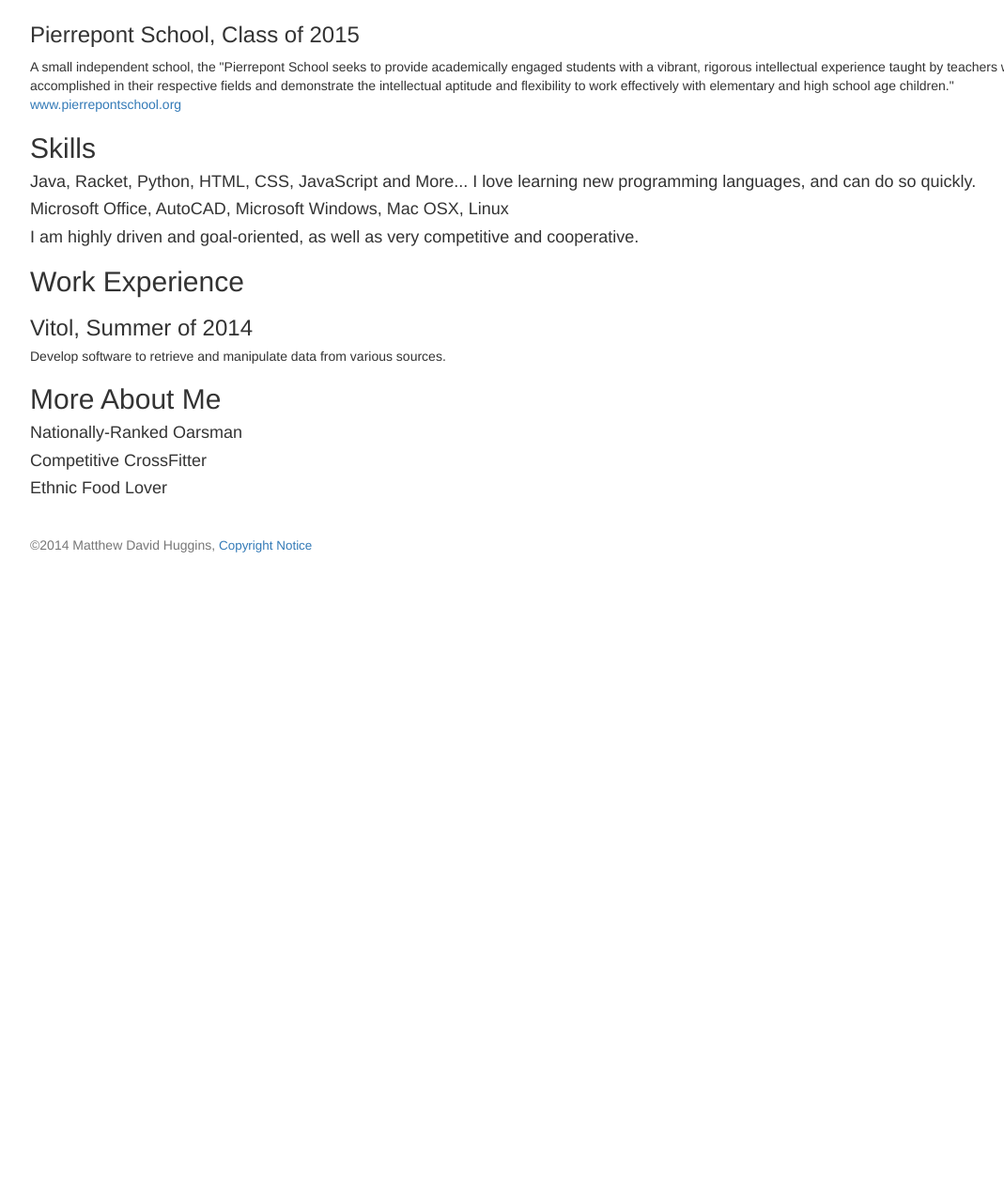
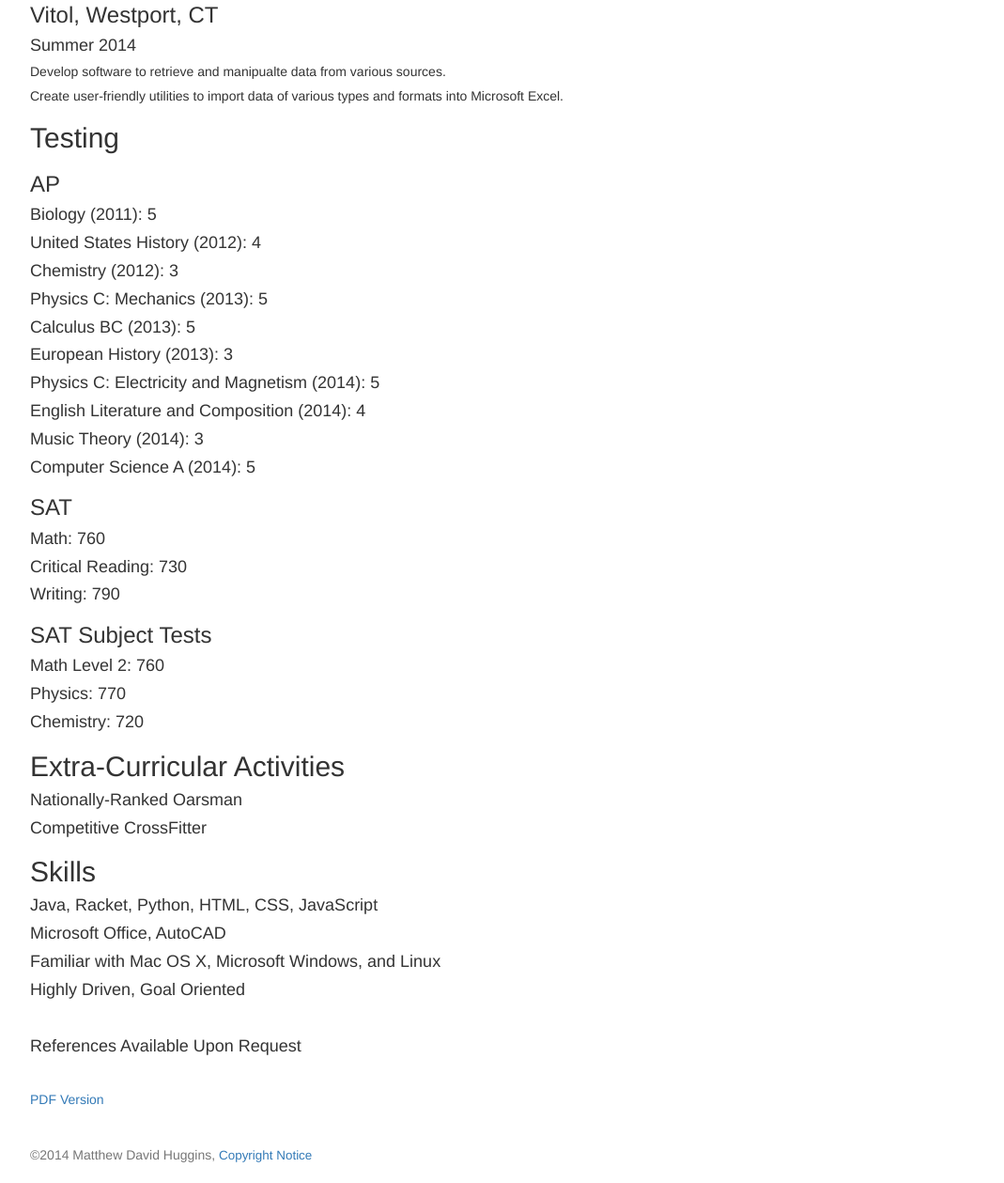
Before and after one commit to mdhuggins/mdhuggins.github.io, a plain HTML site: page index.html in a window 1280 px wide. Shown: the part 369-1628 px from the top of the page at 94% size, without its empty margins (38-1107 px from the left). Before the commit the page ends 979 px from the top, so only its background shows below. Drawn offline with nearby package versions, Linux system fonts and the light colour scheme.

Commit message:
Update index.html

```diff
--- a/index.html
+++ b/index.html
@@ -59,40 +59,75 @@
             </div>
     </noscript>
 
-    <!-- Main jumbotron for a primary marketing message or call to action -->
+    <!-- Main jumbotron for a primary marketing message or call to action
     <div id="jumbotron" class="jumbotron">
         <div class="container">
             <h1>Hello World!</h1>
             <p>This site is very early in its development! Eventually it will be a fully functioning personal site/web resume.
                 </p>
         </div>
-    </div>
+    </div>-->
 
 
     <div class="container theme-showcase" role="main">
 
+        <div class="page-header">
+            <h1>Matthew Huggins</h1>
+        </div>
+
         <h2 style="margin-top:0">Education</h2>
         <h3>Pierrepont School, Class of 2015</h3>
         <p>
-        A small independent school, the "Pierrepont School seeks to provide academically engaged students with a vibrant, rigorous intellectual experience taught by teachers who are accomplished in their respective fields and demonstrate the intellectual aptitude and flexibility to work effectively with elementary and high school age children."
-        <br><a href="http://www.pierrepontschool.org/" target="_blank">www.pierrepontschool.org</a>
+        A small, independent, liberal arts elementary and high school in Westport, CT.
         </p>
-        <h2>Skills</h2>
-        <h4>Java, Racket, Python, HTML, CSS, JavaScript and More... I love learning new programming languages, and can do so quickly.</h4>
-        <h4>Microsoft Office, AutoCAD, Microsoft Windows, Mac OSX, Linux</h4>
-        <h4>I am highly driven and goal-oriented, as well as very competitive and cooperative.</h4>
 
-        <h2>Work Experience</h2>
-        <h3>Vitol, Summer of 2014</h3>
+        <h2>Experience</h2>
+        <h3>Vitol, Westport, CT</h3>
+        <h4>Summer 2014</h4>
+        <h5>Develop software to retrieve and manipualte data from various sources.
+        </h5>
         <h5>
-        Develop software to retrieve and manipulate data from various sources.
+
+            Create user-friendly utilities to import data of various types and formats into Microsoft Excel.
         </h5>
-        <h2>More About Me</h2>
+
+        <h2>Testing</h2>
+        <h3>AP</h3>
+        <h4>Biology (2011): 5</h4>
+        <h4>United States History (2012): 4</h4>
+        <h4>Chemistry (2012): 3</h4>
+        <h4>Physics C: Mechanics (2013): 5</h4>
+        <h4>Calculus BC (2013): 5</h4>
+        <h4>European History (2013): 3</h4>
+        <h4>Physics C: Electricity and Magnetism (2014): 5</h4>
+        <h4>English Literature and Composition (2014): 4</h4>
+        <h4>Music Theory (2014): 3</h4>
+        <h4>Computer Science A (2014): 5</h4>
+        <h3>SAT</h3>
+        <h4>Math: 760</h4>
+        <h4>Critical Reading: 730</h4>
+        <h4>Writing: 790</h4>
+        <h3>SAT Subject Tests</h3>
+        <h4>Math Level 2: 760</h4>
+        <h4>Physics: 770</h4>
+        <h4>Chemistry: 720</h4>
+
+        <h2>Extra-Curricular Activities</h2>
         <h4>Nationally-Ranked Oarsman</h4>
         <h4>Competitive CrossFitter</h4>
-        <h4>Ethnic Food Lover</h4>
 
+        <h2>Skills</h2>
+        <h4>Java, Racket, Python, HTML, CSS, JavaScript</h4>
+        <h4>Microsoft Office, AutoCAD</h4>
+        <h4>Familiar with Mac OS X, Microsoft Windows, and Linux</h4>
+        <h4>Highly Driven, Goal Oriented</h4>
 
+        <br>
+        <h4>References Available Upon Request</h4>
+        <br>
+        <a href="matthew_huggins_resume.pdf" target="_blank">
+            <h5>PDF Version</h5>
+        </a>
 
       <div class="footer">
           <div class="container">
```
